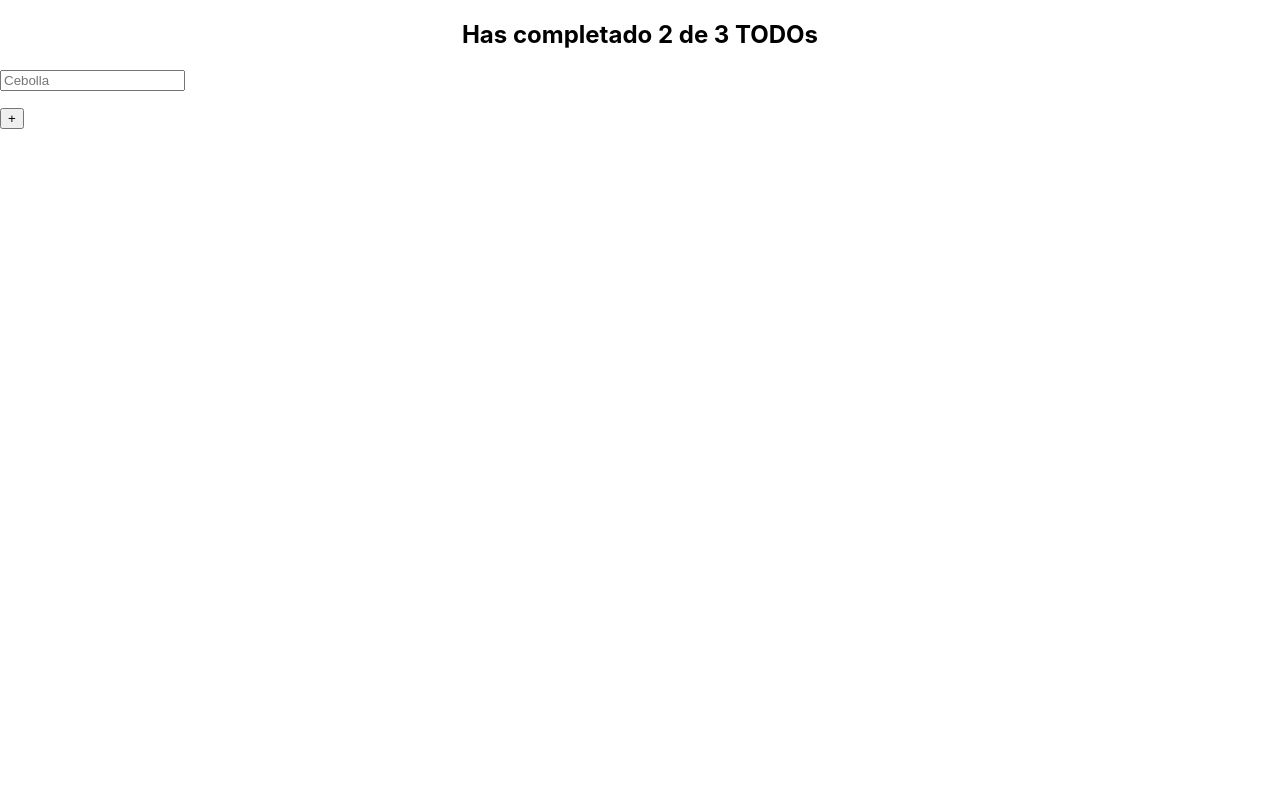
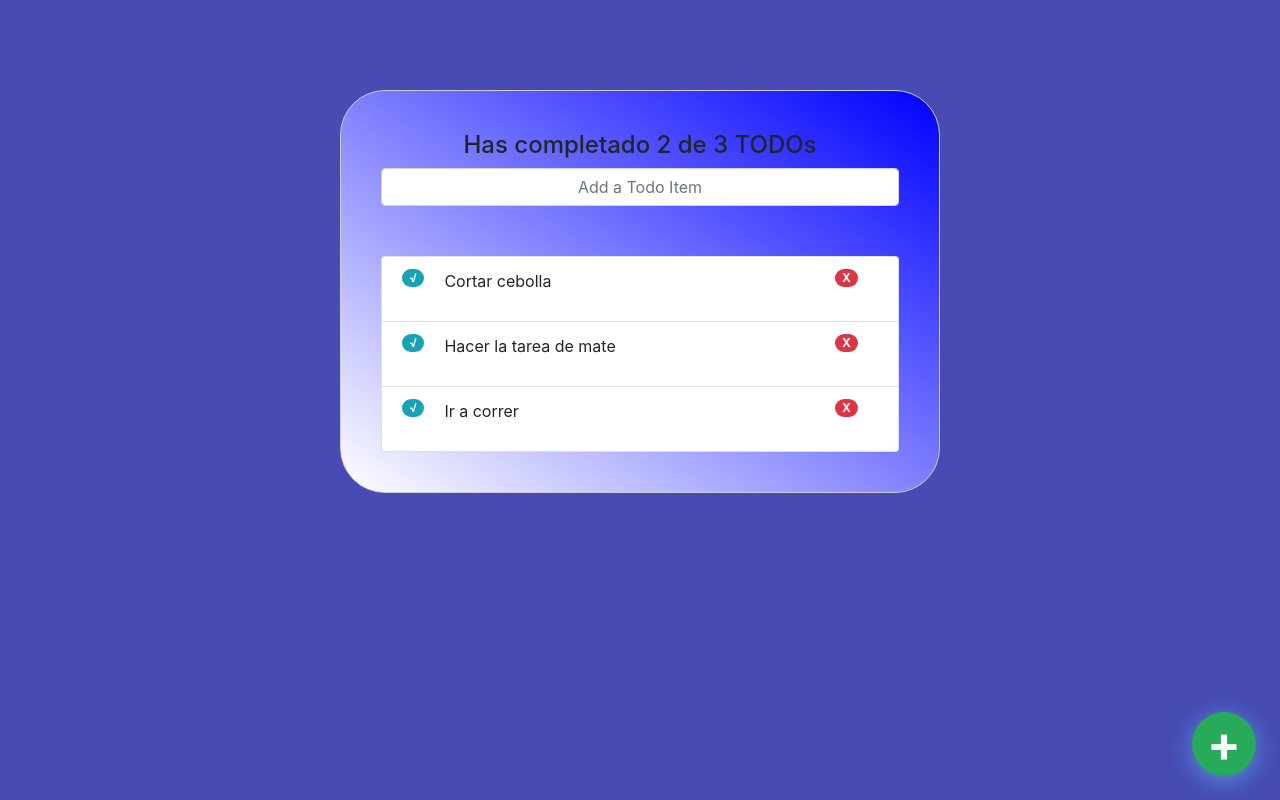
Before and after one commit to brusmax/TodoList-React, a React (Create React App) app: page / in a window 1280 px wide. Built offline with nearby package versions, Linux system fonts and the light colour scheme.

Commit message:
Adding some styling to components

```diff
--- a/public/index.html
+++ b/public/index.html
@@ -11,10 +11,11 @@
     />
     <link rel="apple-touch-icon" href="%PUBLIC_URL%/logo192.png" />
     <link rel="manifest" href="%PUBLIC_URL%/manifest.json" />
+    <link rel="stylesheet" href="https://cdn.jsdelivr.net/npm/bootstrap@4.4.1/dist/css/bootstrap.min.css" integrity="sha384-Vkoo8x4CGsO3+Hhxv8T/Q5PaXtkKtu6ug5TOeNV6gBiFeWPGFN9MuhOf23Q9Ifjh" crossorigin="anonymous">
     <title>React App</title>
   </head>
   <body>
     <noscript>You need to enable JavaScript to run this app.</noscript>
-    <div id="root"></div>
+    <div id="root" class="container container-sm"></div>
   </body>
 </html>
--- a/src/App.css
+++ b/src/App.css
@@ -1,38 +1,39 @@
-.App {
+body{
+  background: rgb(71, 75, 179);
+  padding:40px;
+}
+#root{
+  max-width: 600px;
+  background: linear-gradient(to bottom left, blue, white);
+  border:solid 1px #ccc;
+  padding:40px;
+  margin-top:50px;
+  border-radius: 45px;
   text-align: center;
 }
 
-.App-logo {
-  height: 40vmin;
-  pointer-events: none;
+.CreateTodoButton {
+  background-color: #27aa5a;
+  box-shadow: 0px 5px 25px rgba(97, 218, 250, 0.5);
+  border: none;
+  border-radius: 50%;
+  cursor: pointer;
+  font-size: 50px;
+  position: fixed;
+  bottom: 24px;
+  right: 24px;
+  font-weight: bold;
+  color: #FAFAFA;
+  display: flex;
+  justify-content: center;
+  align-items: center;
+  height: 64px;
+  width: 64px;
+
+  transform: rotate(0);
+  transition: .3s ease;
 }
 
-@media (prefers-reduced-motion: no-preference) {
-  .App-logo {
-    animation: App-logo-spin infinite 20s linear;
-  }
+.CreateTodoButton:hover {
+  transform: rotate(224deg);
 }
-
-.App-header {
-  background-color: #282c34;
-  min-height: 100vh;
-  display: flex;
-  flex-direction: column;
-  align-items: center;
-  justify-content: center;
-  font-size: calc(10px + 2vmin);
-  color: white;
-}
-
-.App-link {
-  color: #61dafb;
-}
-
-@keyframes App-logo-spin {
-  from {
-    transform: rotate(0deg);
-  }
-  to {
-    transform: rotate(360deg);
-  }
-}
--- a/src/App.js
+++ b/src/App.js
@@ -1,9 +1,10 @@
-import React from 'react';
-import { TodoCounter } from './TodoCounter';
-import { TodoSearch } from './TodoSearch';
-import { CreateTodoButton } from './CreateTodoButton';
-import { TodoList } from './TodoList';
-import { TodoItem } from './TodoItem';
+import React from 'react'
+import { TodoCounter } from './TodoCounter'
+import { TodoSearch } from './TodoSearch'
+import { CreateTodoButton } from './CreateTodoButton'
+import { TodoList } from './TodoList'
+import { TodoItem } from './TodoItem'
+import './App.css'
 
 const todos = [
   { text: 'Cortar cebolla', completed: false },
@@ -19,7 +20,6 @@ function App() {
       <TodoCounter />
 
       <TodoSearch />
-      <input placeholder="Cebolla" />
 
       <TodoList>
         {todos.map(todo => (
@@ -32,9 +32,9 @@ function App() {
       </TodoList>
 
       <CreateTodoButton />
-      <button>+</button>
+      <button className="CreateTodoButton">+</button>
     </React.Fragment>
   );
 }
 
-export default App;
+export default App
--- /dev/null
+++ b/src/TodoItem.css
@@ -0,0 +1,13 @@
+.TodoItem{
+  text-align: left;
+}
+.TodoItem .Icon{
+  display: block;
+  margin-right: 20px;
+}
+.TodoItem .Icon-check{
+  float: left;
+}
+.TodoItem .Icon-delete{
+  float: right;
+}
--- a/src/TodoItem.js
+++ b/src/TodoItem.js
@@ -1,11 +1,15 @@
 import React from "react";
+import './TodoItem.css'
 
 function TodoItem(props){
   return(
-    <li className="TodoItem">
-      <span className={`Icon Icon-check ${props.completed} && 'Icon-check--active'`}> √ </span>
-      <p className={`TodoItem-p ${props.completed} && 'TodoITem-p--completed' `}>{props.text}</p>
-      <span className="Icon Icon-delete">X</span>
+    <li className="list-group-item TodoItem">
+      <p className={`TodoItem-p ${props.completed} && 'TodoITem-p--completed' `}>
+        <span className={`Icon Icon-check badge badge-info badge-pill ${props.completed} && 'badge-success'`}> √ </span>
+        {props.text}
+        <span className="Icon Icon-delete badge badge-danger badge-pill">X</span>
+      </p>
+
     </li>
   )
 }
--- a/src/TodoList.css
+++ b/src/TodoList.css
@@ -0,0 +1,6 @@
+.list-group{
+  margin-top: 50px;
+}
+.Icon:hover{
+  cursor: pointer;
+}
--- a/src/TodoList.js
+++ b/src/TodoList.js
@@ -4,11 +4,10 @@ import './TodoList.css'
 function TodoList(props){
   return(
     <section>
-      <ul>
-        {props.childen}
+      <ul className="list-group">
+        {props.children}
       </ul>
     </section>
-
   )
 }
 
--- a/src/TodoSearch.css
+++ b/src/TodoSearch.css
@@ -0,0 +1,3 @@
+.form-control{
+  text-align: center;
+}
--- a/src/TodoSearch.js
+++ b/src/TodoSearch.js
@@ -3,7 +3,7 @@ import './TodoSearch.css'
 
 function TodoSearch(){
   return(
-    <React.Fragment />
+    <input placeholder="Add a Todo Item" className="form-control"  />
   )
 }
 
```
